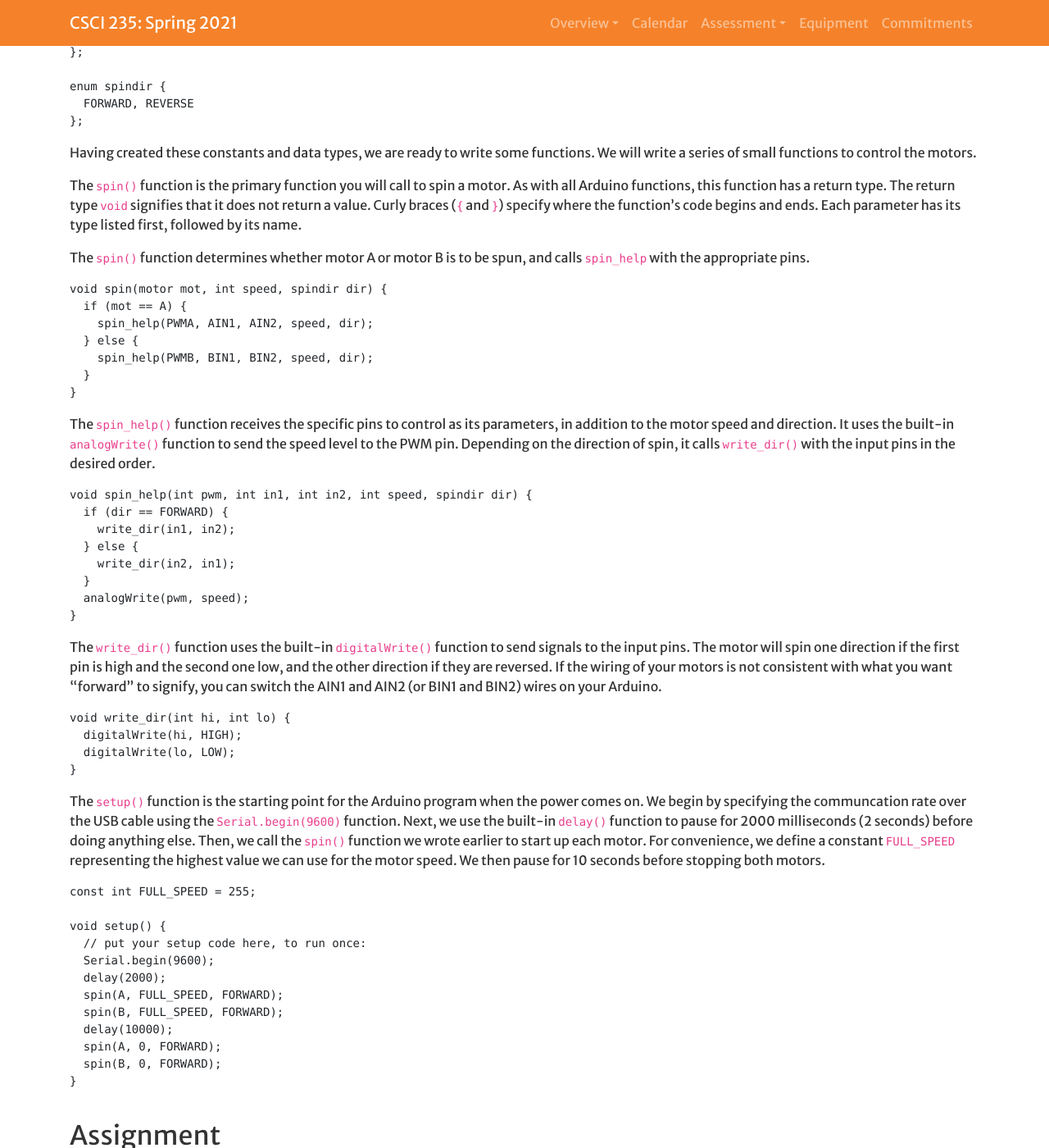
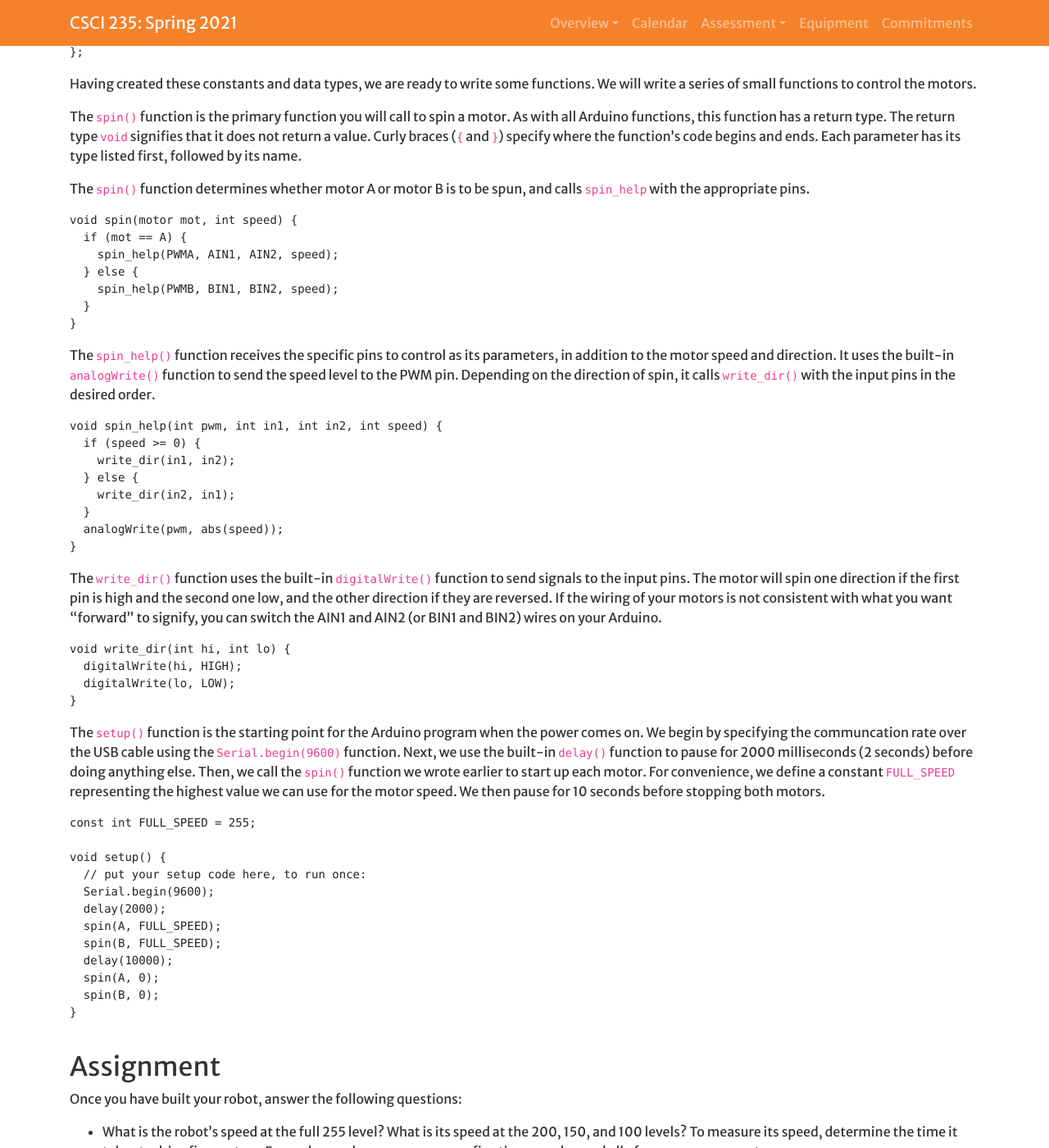
Before and after one commit to Hendrix-CS/csci235, a Jekyll site: the page built from projects/build_program_robot.md, in a window 1280 px wide and 1400 px high, scrolled down 6193 px. Shown: the whole window at 82% size. Built offline with Jekyll 4.4.1, drawn with Linux system fonts in a browser that asks for light colours; a script that is not in the unit is left out; our own code applies the rules of GitHub Pages for plain Markdown files; some of the changed text lies outside the part shown.

Commit message:
Revised Project 3, including video submission link.

````diff
--- a/projects/build_program_robot.md
+++ b/projects/build_program_robot.md
@@ -186,16 +186,11 @@ const int BIN2 =  8;
 Note that if we were to choose to wire these pins differently, we would want to redefine
 our constants accordingly.
 
-Next, we create two `enum` types: one to enumerate the motors, and the other to enumerate the
-spin directions:
+Next, we create an `enum` type to enumerate the motors:
 
 ```
 enum motor {
   A, B
-};
-
-enum spindir {
-  FORWARD, REVERSE
 };
 ```
 
@@ -211,11 +206,11 @@ The `spin()` function determines whether motor A or motor B is to be spun, and c
 with the appropriate pins.
 
 ```
-void spin(motor mot, int speed, spindir dir) {
+void spin(motor mot, int speed) {
   if (mot == A) {
-    spin_help(PWMA, AIN1, AIN2, speed, dir);
+    spin_help(PWMA, AIN1, AIN2, speed);
   } else {
-    spin_help(PWMB, BIN1, BIN2, speed, dir);
+    spin_help(PWMB, BIN1, BIN2, speed);
   }
 }
 ```
@@ -226,13 +221,13 @@ speed level to the PWM pin. Depending on the direction of spin, it calls `write_
 the input pins in the desired order.
 
 ```
-void spin_help(int pwm, int in1, int in2, int speed, spindir dir) {
-  if (dir == FORWARD) {
+void spin_help(int pwm, int in1, int in2, int speed) {
+  if (speed >= 0) {
     write_dir(in1, in2);
   } else {
     write_dir(in2, in1);
   }
-  analogWrite(pwm, speed);
+  analogWrite(pwm, abs(speed));
 }
 ```
 
@@ -263,11 +258,11 @@ void setup() {
   // put your setup code here, to run once:
   Serial.begin(9600);
   delay(2000);
-  spin(A, FULL_SPEED, FORWARD);
-  spin(B, FULL_SPEED, FORWARD);
+  spin(A, FULL_SPEED);
+  spin(B, FULL_SPEED);
   delay(10000);
-  spin(A, 0, FORWARD);
-  spin(B, 0, FORWARD);
+  spin(A, 0);
+  spin(B, 0);
 }
 
 ```
````
Also changed, not shown: other parts of projects/build_program_robot.md (+2 -0 lines).
